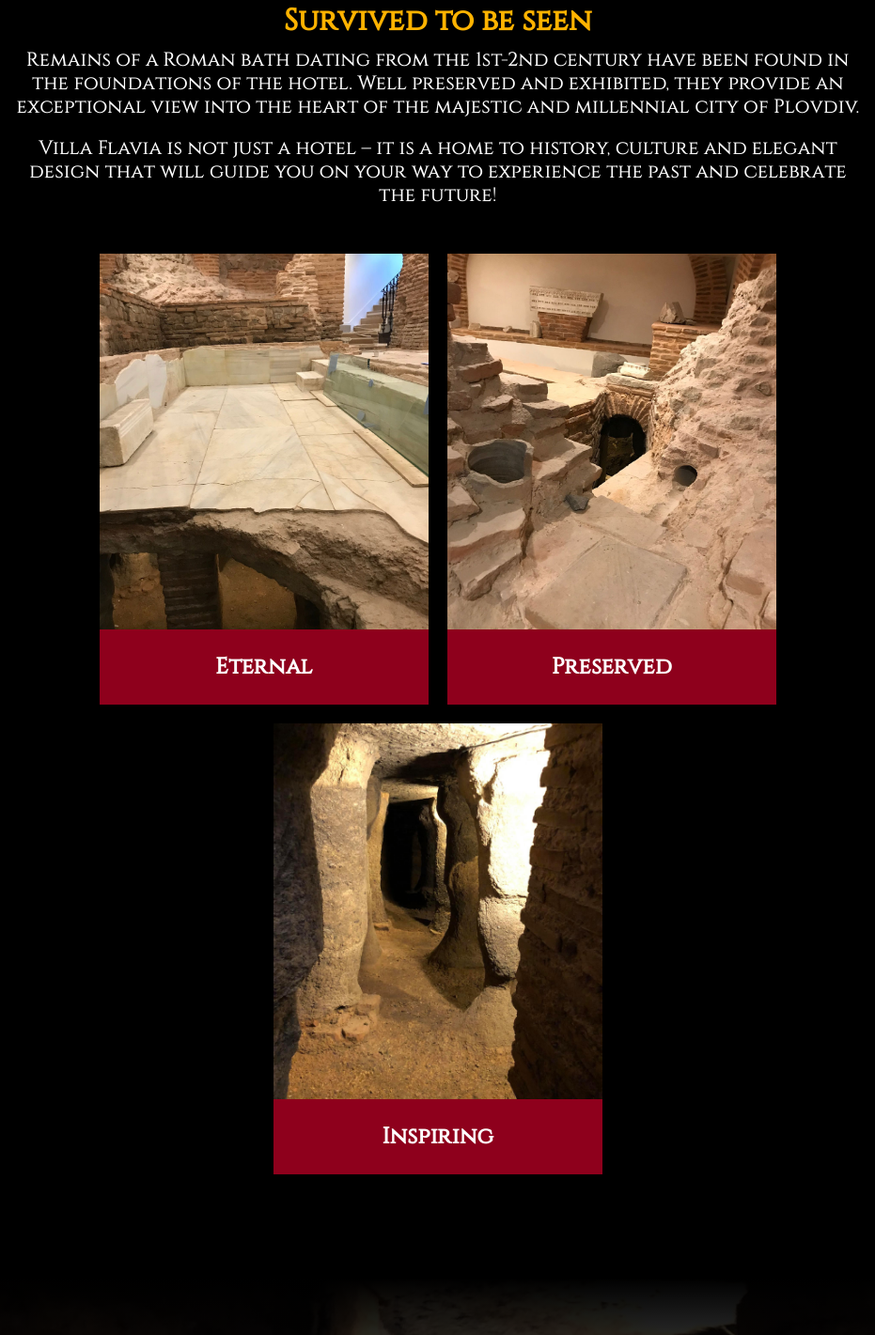
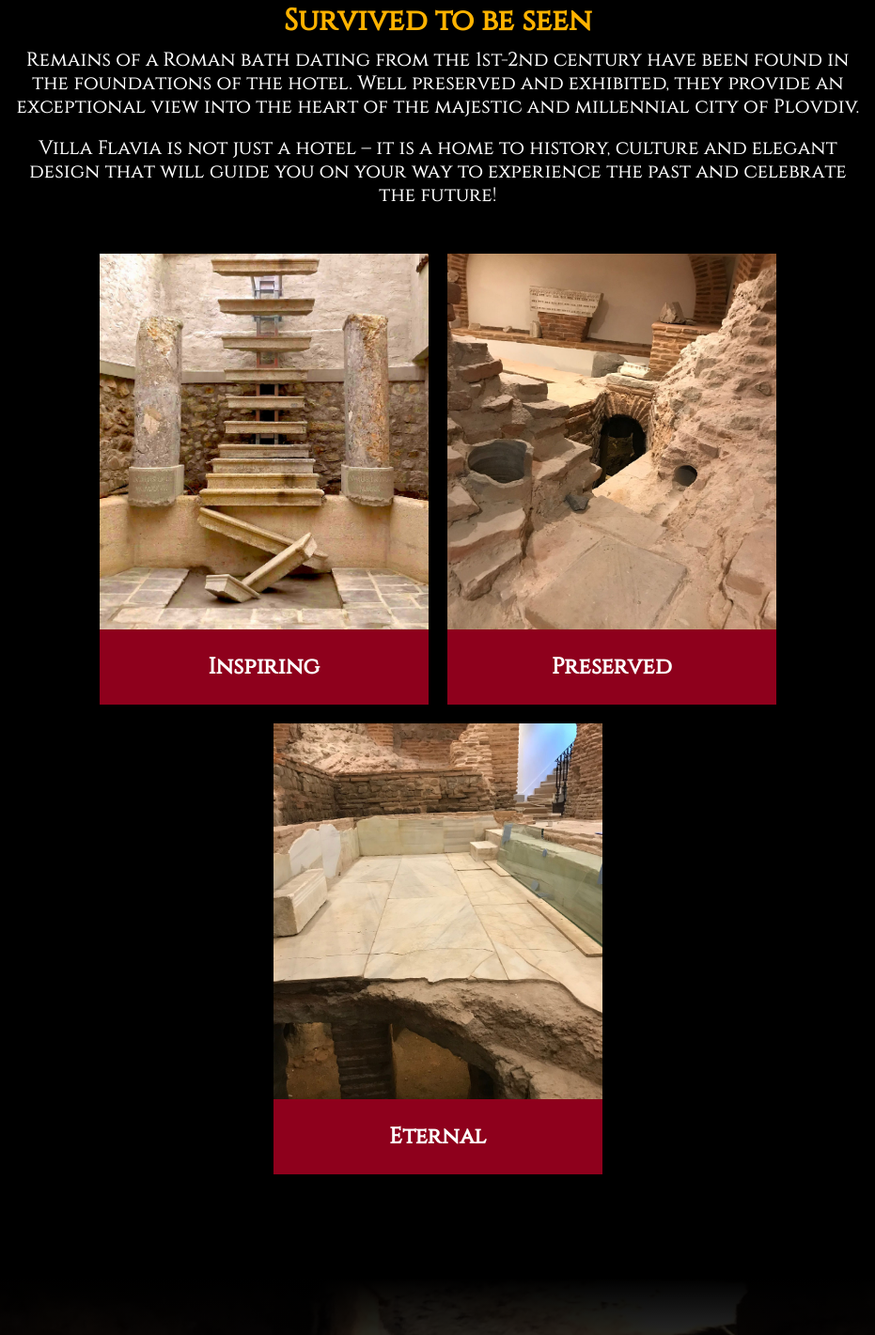
Before and after one commit to WebAppBG/VillaFlavia, a website: page indexEn.html in a window 1280 px wide. Shown: the part 2533-3954 px from the top of the page at 94% size, without its empty margins (174-1105 px from the left). Drawn offline with Linux system fonts and the light colour scheme.

Commit message:
update pictures ordering

```diff
--- a/indexEn.html
+++ b/indexEn.html
@@ -59,12 +59,13 @@
             <p class="text">Villa Flavia is not just a hotel – it is a home to history, culture and elegant design that will guide you on your way to experience the past and celebrate the future!</p>
         </div>
         <div class="destinationList">
+
             <div class="box">
                 <div class="imgBx">
-                    <img src="img/destination5.jpg" alt="" class="fitBg">
+                    <img src="img/destination4.jpg" alt="" class="fitBg">
                 </div>
                 <div class="content">
-                    <h2>Eternal</h2>
+                    <h2>Inspiring</h2>
                 </div>
             </div>
             <div class="box">
@@ -77,10 +78,10 @@
             </div>
             <div class="box">
                 <div class="imgBx">
-                    <img src="img/destination2.jpg" alt="" class="fitBg">
+                    <img src="img/destination5.jpg" alt="" class="fitBg">
                 </div>
                 <div class="content">
-                    <h2>Inspiring</h2>
+                    <h2>Eternal</h2>
                 </div>
             </div>
         </div>
```
Also changed, not shown: index.html (+4 -4 lines).
